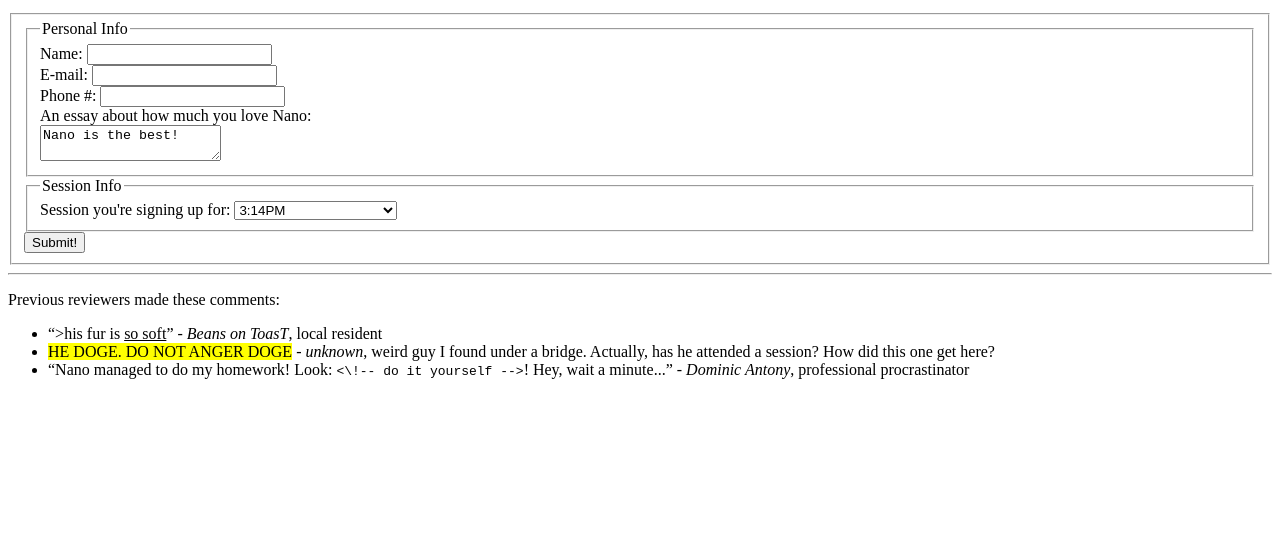
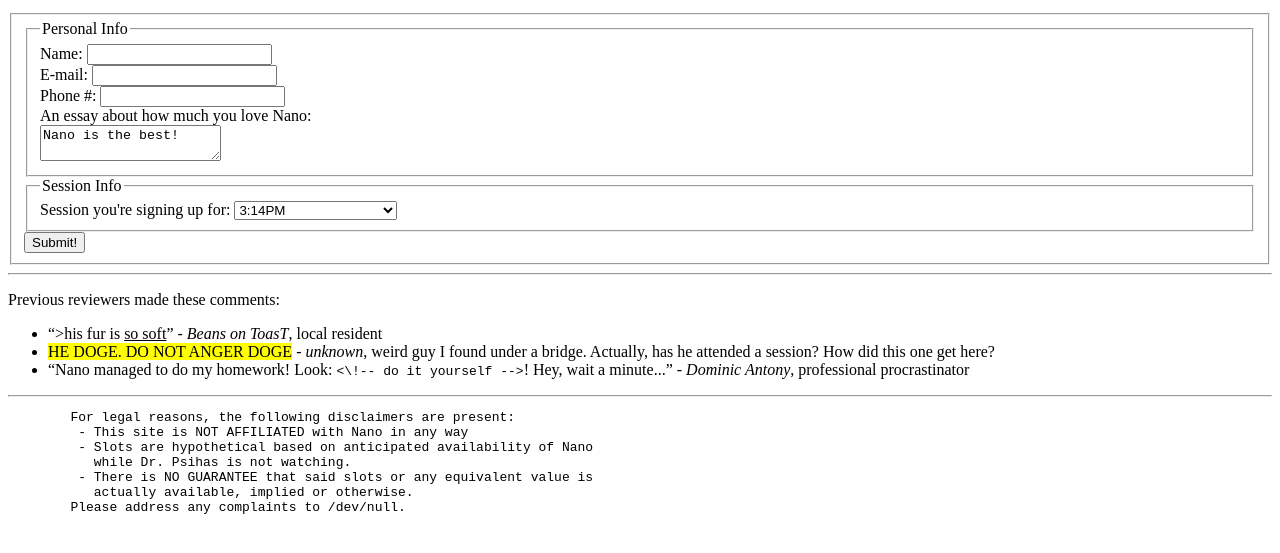
Before and after one commit to ah-OOG-ah/PWEB, a website: page src/index.html in a window 1280 px wide. Shown: the part 119-672 px from the top of the page. Drawn offline with Linux system fonts and the light colour scheme.

Commit message:
Update index.html

```diff
--- a/src/index.html
+++ b/src/index.html
@@ -58,6 +58,19 @@
       <!--<blockquote>Nano is the most wonderful of all possible dogs;
         the most friendly, the most gracious, the most compassionate,
         the most intelligent, the most kind...</blockquote>-->
+
+      <hr>
+
+      <pre>
+        For legal reasons, the following disclaimers are present:
+         - This site is NOT AFFILIATED with Nano in any way
+         - Slots are hypothetical based on anticipated availability of Nano
+           while Dr. Psihas is not watching.
+         - There is NO GUARANTEE that said slots or any equivalent value is
+           actually available, implied or otherwise.
+        Please address any complaints to /dev/null.
+      </pre>
+
     </main>
   </body>
 </html>
```
